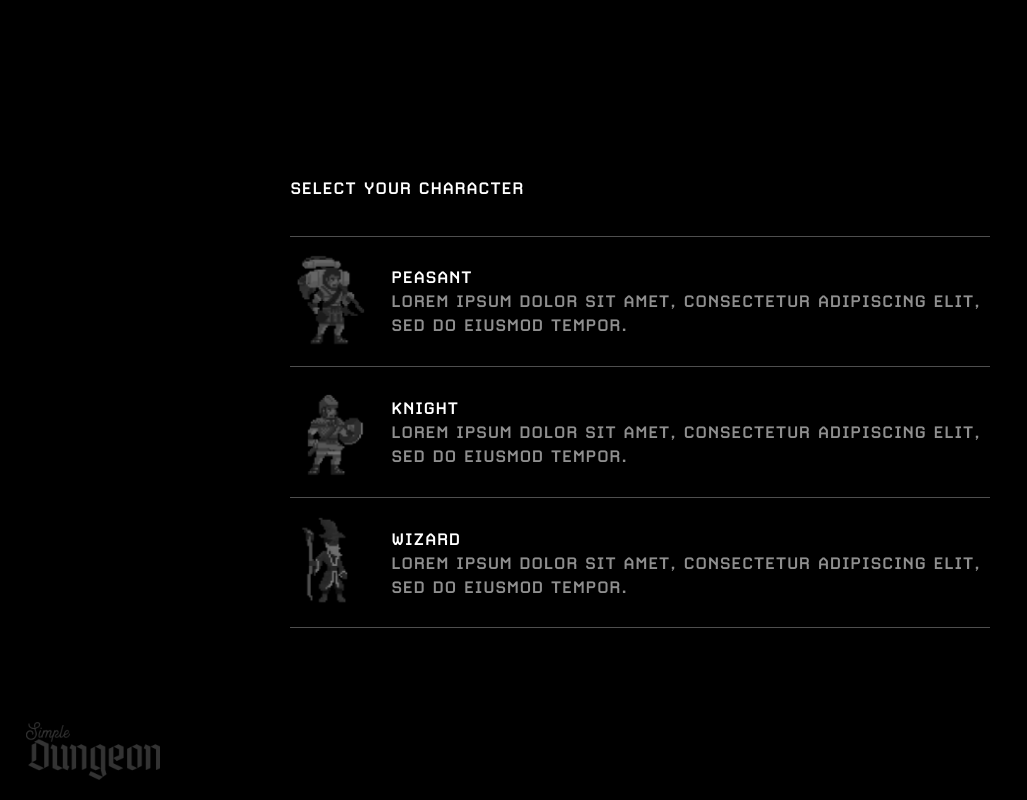
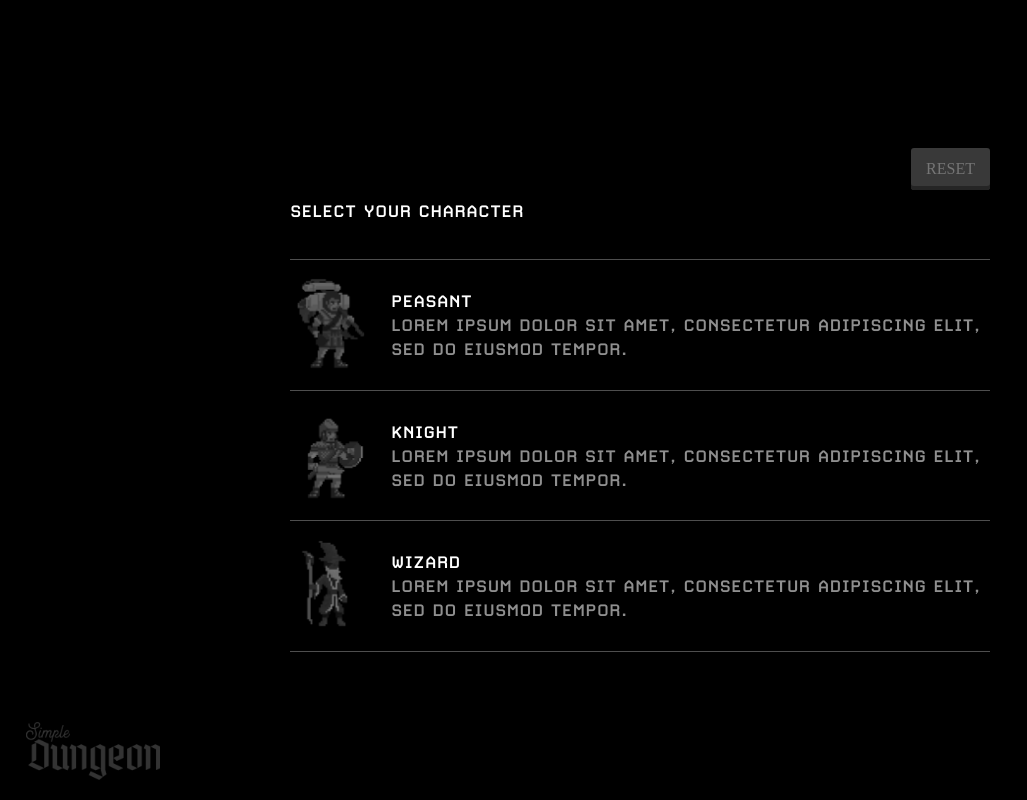
Before and after one commit to tannerthelin/QuestAdventure, a Vue app: page /character in a window 1280 px wide. Shown: the top 800 px of the page, without its empty margins (0-1027 px from the left). Built offline with nearby package versions, Linux system fonts and the light colour scheme; what vue-resource would draw is missing.

Commit message:
input reset button to pages

```diff
--- a/src/components/AppGame.vue
+++ b/src/components/AppGame.vue
@@ -6,7 +6,9 @@
 
         <!-- Constrains the main content to 700px -->
         <div class="content-container">
-
+   <div class="resetbutton">
+    <router-link class="button" to="/Home">RESET</router-link>
+</div>
             <!-- Display the current story -->
             <p>{{currentStory.story}}</p>
 
@@ -55,6 +57,7 @@ export default {
 
 .main-container {
     height: 100% !important;
+
 }
 
 .choices-container {
@@ -92,5 +95,13 @@ export default {
 .game-header {
     position: absolute;
     top: 0;
+    width: 100%;
 }
+
+.resetbutton {
+    display: flex;
+justify-content: flex-end;
+margin-bottom: 25px;
+}
+
 </style>
--- a/src/components/Character.vue
+++ b/src/components/Character.vue
@@ -3,6 +3,9 @@
     <div class="main-container">
         <!-- Constrains the main content to 700px -->
         <div class="content-container">
+             <div class="resetbutton">
+    <router-link class="button" to="/Home">RESET</router-link>
+</div>
             <p>Select your character</p><br>
 
             <!-- A character select element (PEASANT) -->
@@ -115,4 +118,14 @@ export default {
         color: rgb(83, 83, 83);
     }
 
+    .resetbutton {
+    display: flex;
+justify-content: flex-end;
+margin-bottom: 5px;
+}
+
+.button {
+    padding: 5px 15px;
+}
+
 </style>
--- a/src/components/GameHeader.vue
+++ b/src/components/GameHeader.vue
@@ -5,7 +5,6 @@
                 <img v-if="currentCharacter === 'peasant'" class="character-image" src="../assets/char-peasant.png"  alt="Peasant Character" width="80px"/>
                 <img v-if="currentCharacter === 'knight'" class="character-image" src="../assets/char-knight.png"  alt="Peasant Character" width="80px"/>
                 <img v-if="currentCharacter === 'wizard'" class="character-image" src="../assets/char-wizard.png"  alt="Peasant Character" width="80px"/>
-
                 <p class="player-name">{{this.$store.state.characterInfo.name}}</p>
             </div>
             <div class="player-info">
@@ -70,6 +69,7 @@ export default {
 
 .header-container {
     padding: 20px;
+
 }
 
 .player-content {
@@ -119,4 +119,6 @@ export default {
     line-height: 13px;
     opacity: 0.3;
 }
+
+
 </style>
--- a/src/components/Name.vue
+++ b/src/components/Name.vue
@@ -3,6 +3,9 @@
     <div class="main-container">
         <!-- Constrains the main content to 700px -->
         <div class="content-container">
+            <div class="resetbutton">
+    <router-link class="button" to="/Home">RESET</router-link>
+</div>
             <p>What is your character's name?</p>
             <form action="/game">
                 <input type="text" v-model="name" input placeholder="Enter name here...">
@@ -56,4 +59,12 @@ export default {
     input:focus {
         outline: none;
     }
+
+    .resetbutton {
+    display: flex;
+justify-content: flex-end;
+margin-bottom: 5px;
+}
+
+
 </style>
```
